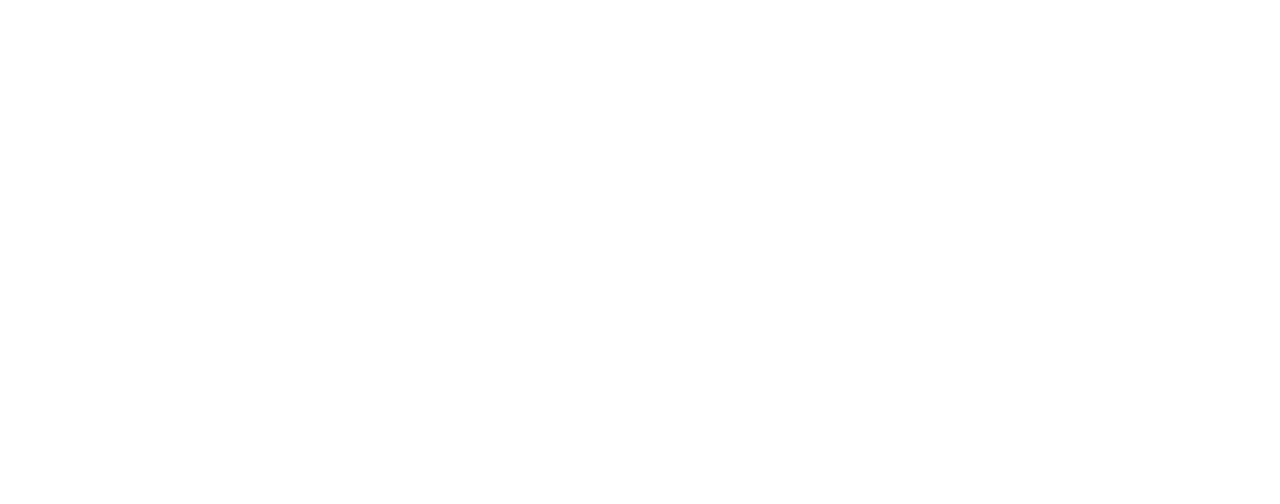
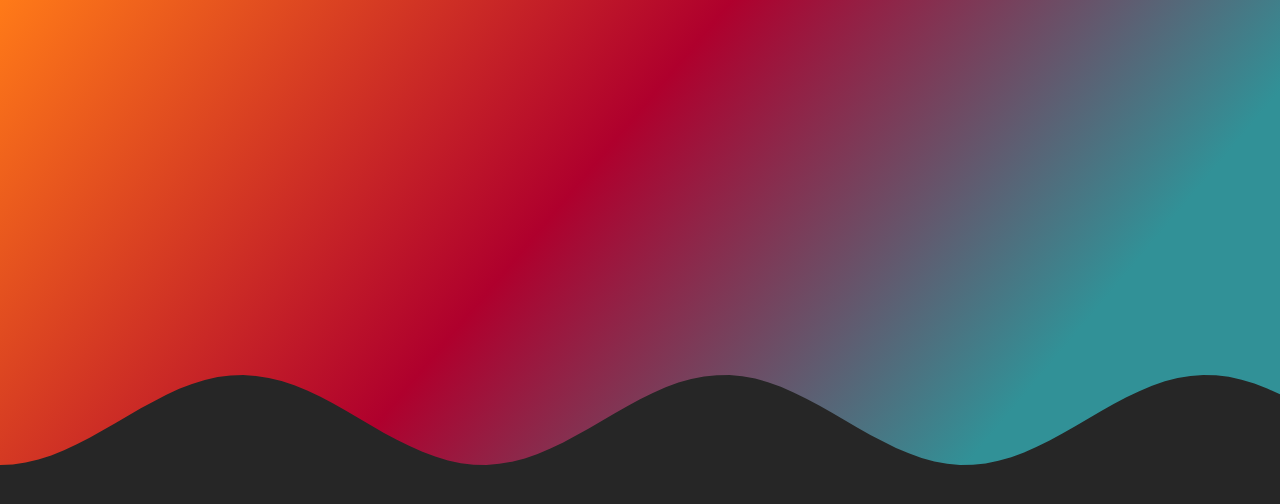
Before and after one commit to izotarina/nc_education_css-tricks, a website: page src/index.html in a window 1280 px wide. Drawn offline with nearby package versions, Linux system fonts and the light colour scheme; files that its build step writes are made by us from their sources.

Commit message:
added body styles

```diff
--- a/src/assets/styles/common/color.less
+++ b/src/assets/styles/common/color.less
@@ -1,3 +1,3 @@
 // задаем цвета проекта
 
-@custom-blue: blue;
+@color-background-main: #262626;
--- a/src/assets/styles/common/reset.less
+++ b/src/assets/styles/common/reset.less
@@ -1,23 +1,36 @@
 // иногда common.less, иногда internal-normalize - для изменения (сброса) дефолтный стилей html элементов
+
+*,
+*::after,
+*::before {
+    box-sizing: border-box;
+}
 
 html, body {
     height: 100%;
+
+    .font-base();
+    font-size: 16px;
+    line-height: 1.7;
+
+    background-color: @color-background-main;
 }
 
 body {
     margin: 0;
 }
 
-//* {
-//    box-sizing: border-box;
-//
-//    &:before,
-//    &:after {
-//        box-sizing: border-box;
-//    }
-// }
-//
-//ul, li {
-//    margin: 0;
-//    padding: 0;
-//}
+body::after {
+    content: "";
+
+    display: block;
+    width: 100%;
+    height: 600px;
+
+    position: absolute;
+    top: 0;
+    left: 0;
+
+    clip-path: polygon(100% 0,0 0,0 77.5%,1% 77.4%,2% 77.1%,3% 76.6%,4% 75.9%,5% 75.05%,6% 74.05%,7% 72.95%,8% 71.75%,9% 70.55%,10% 69.3%,11% 68.05%,12% 66.9%,13% 65.8%,14% 64.8%,15% 64%,16% 63.35%,17% 62.85%,18% 62.6%,19% 62.5%,20% 62.65%,21% 63%,22% 63.5%,23% 64.2%,24% 65.1%,25% 66.1%,26% 67.2%,27% 68.4%,28% 69.65%,29% 70.9%,30% 72.15%,31% 73.3%,32% 74.35%,33% 75.3%,34% 76.1%,35% 76.75%,36% 77.2%,37% 77.45%,38% 77.5%,39% 77.3%,40% 76.95%,41% 76.4%,42% 75.65%,43% 74.75%,44% 73.75%,45% 72.6%,46% 71.4%,47% 70.15%,48% 68.9%,49% 67.7%,50% 66.55%,51% 65.5%,52% 64.55%,53% 63.75%,54% 63.15%,55% 62.75%,56% 62.55%,57% 62.5%,58% 62.7%,59% 63.1%,60% 63.7%,61% 64.45%,62% 65.4%,63% 66.45%,64% 67.6%,65% 68.8%,66% 70.05%,67% 71.3%,68% 72.5%,69% 73.6%,70% 74.65%,71% 75.55%,72% 76.35%,73% 76.9%,74% 77.3%,75% 77.5%,76% 77.45%,77% 77.25%,78% 76.8%,79% 76.2%,80% 75.4%,81% 74.45%,82% 73.4%,83% 72.25%,84% 71.05%,85% 69.8%,86% 68.55%,87% 67.35%,88% 66.2%,89% 65.2%,90% 64.3%,91% 63.55%,92% 63%,93% 62.65%,94% 62.5%,95% 62.55%,96% 62.8%,97% 63.3%,98% 63.9%,99% 64.75%,100% 65.7%);
+    background: linear-gradient(130deg,#ff7a18,#af002d 41.07%,#319197 76.05%);
+}
--- a/src/index.html
+++ b/src/index.html
@@ -4,7 +4,7 @@
     <meta charset="UTF-8">
     <meta name="viewport"
           content="width=device-width, user-scalable=no, initial-scale=1.0, maximum-scale=1.0, minimum-scale=1.0">
-    <title>test heroku</title>
+    <title>CSS-Tricks</title>
     <link rel="stylesheet" href="main.css">
 </head>
 <body class="app">
```
